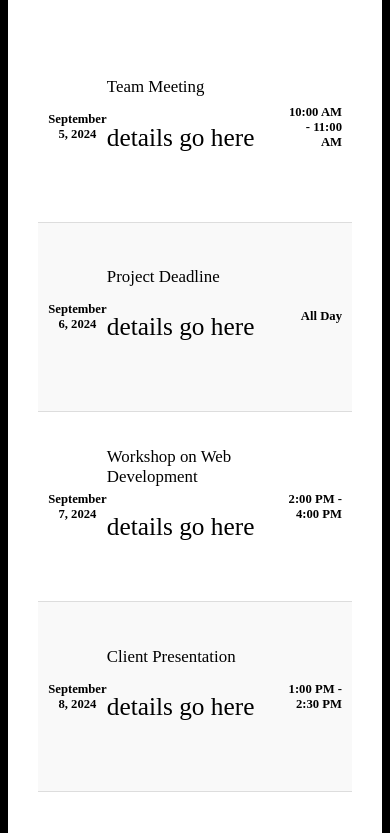
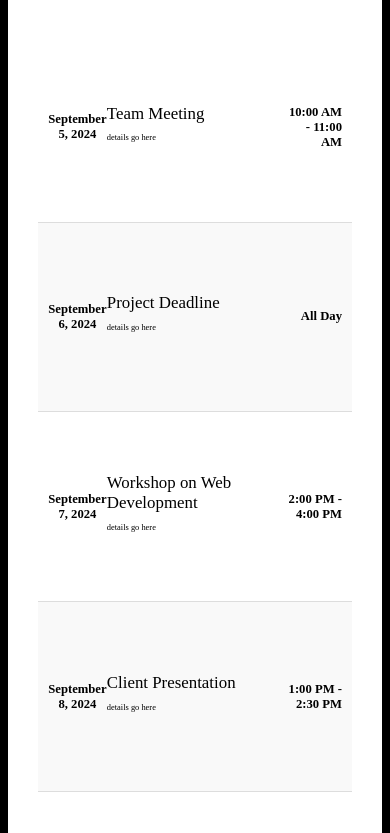
Before and after one commit to shotacurtisruo/KefliSports, a plain HTML site: page public/index.html in a window 390 px wide. Shown: the part 1825-2658 px from the top of the page. Drawn offline with Linux system fonts and the light colour scheme.

Commit message:
event-name sub text resize fo rmbile design

```diff
--- a/public/index.css
+++ b/public/index.css
@@ -495,6 +495,9 @@ li:nth-child(even) {
         font-size: 2vh;
 
     }
+    .event-name p{
+        font-size: 1vh;
+    }
 
     .time{
         font-size: 1.5vh;
```
